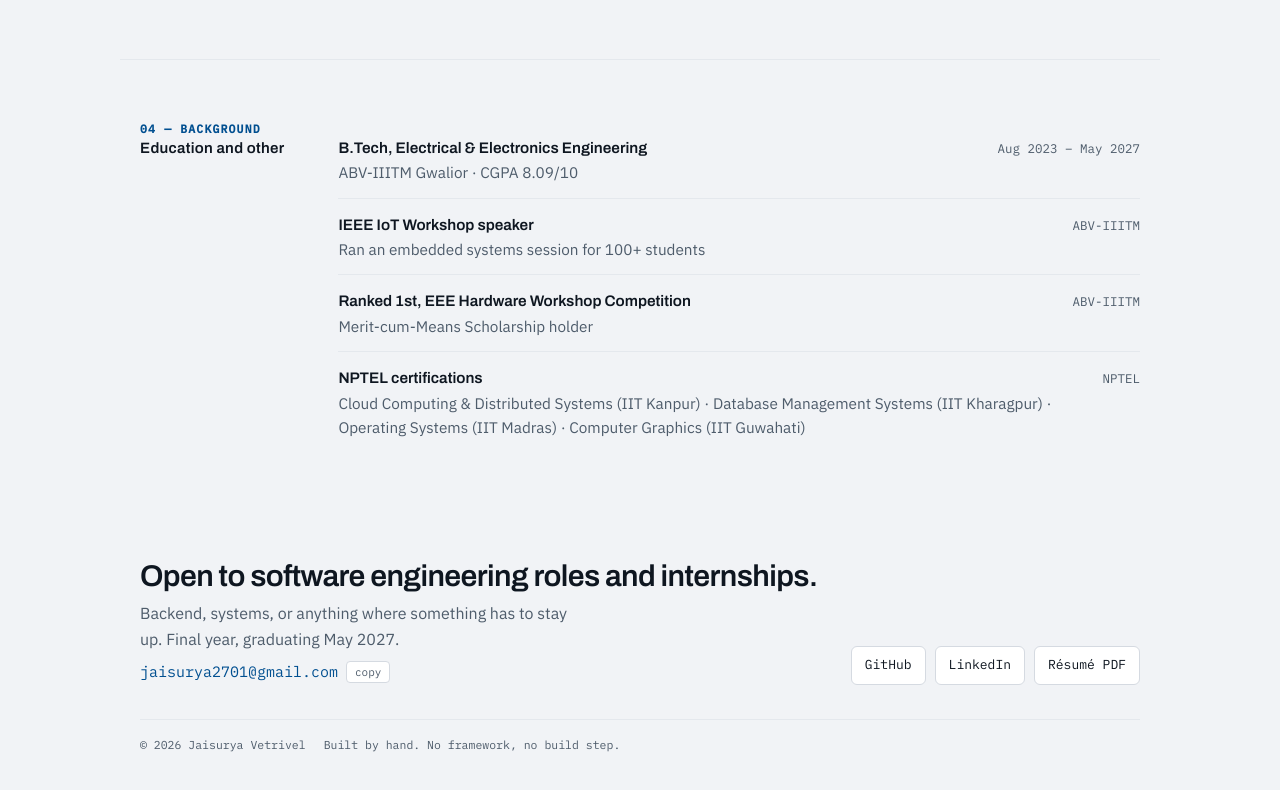
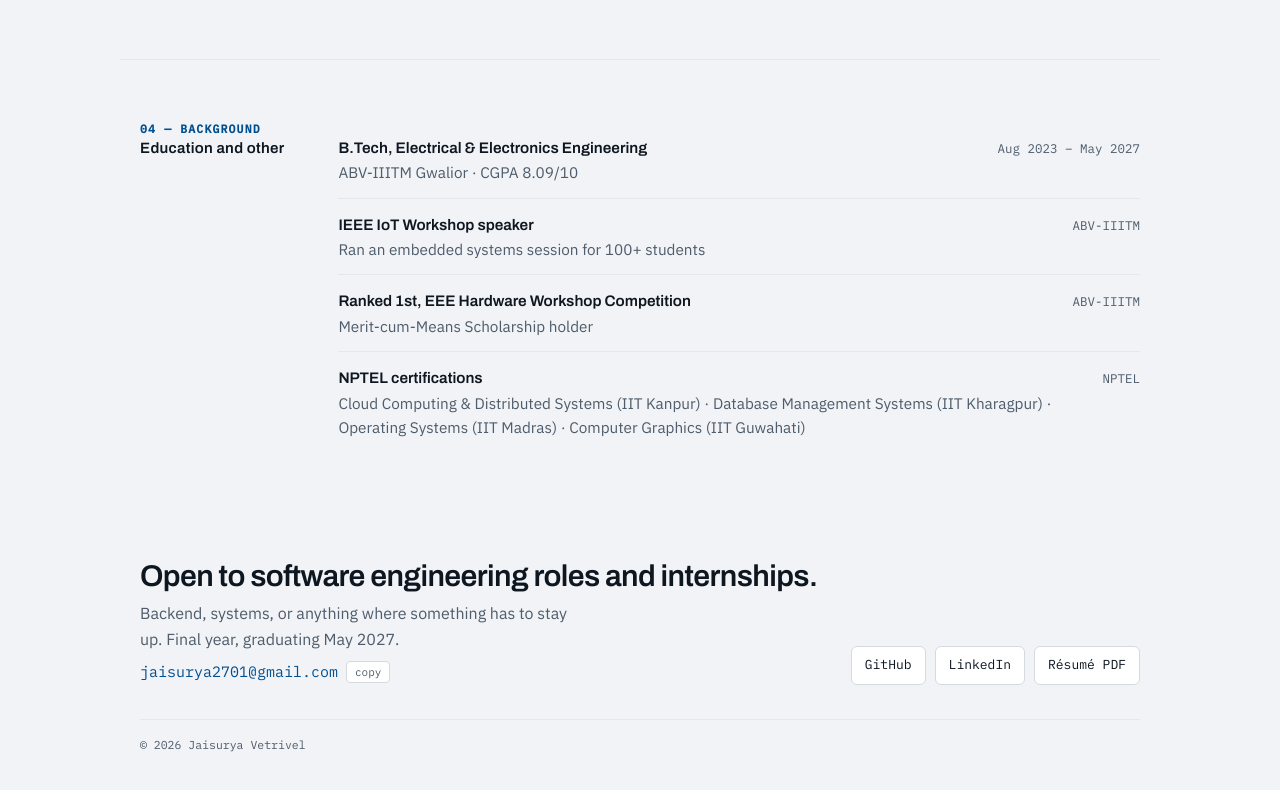
Before and after one commit to Crabbypixel/portfolio, a plain HTML site: page index.html in a window 1280 px wide. Shown: the part 2818-3608 px from the top of the page. Drawn offline with Linux system fonts and the light colour scheme.

Commit message:
Update index.html

```diff
--- a/index.html
+++ b/index.html
@@ -356,7 +356,6 @@ html{scroll-behavior:smooth}
   </div>
   <div class="colophon">
     <span>© <span id="yr">2026</span> Jaisurya Vetrivel</span>
-    <span>Built by hand. No framework, no build step.</span>
   </div>
 </footer>
 
```
